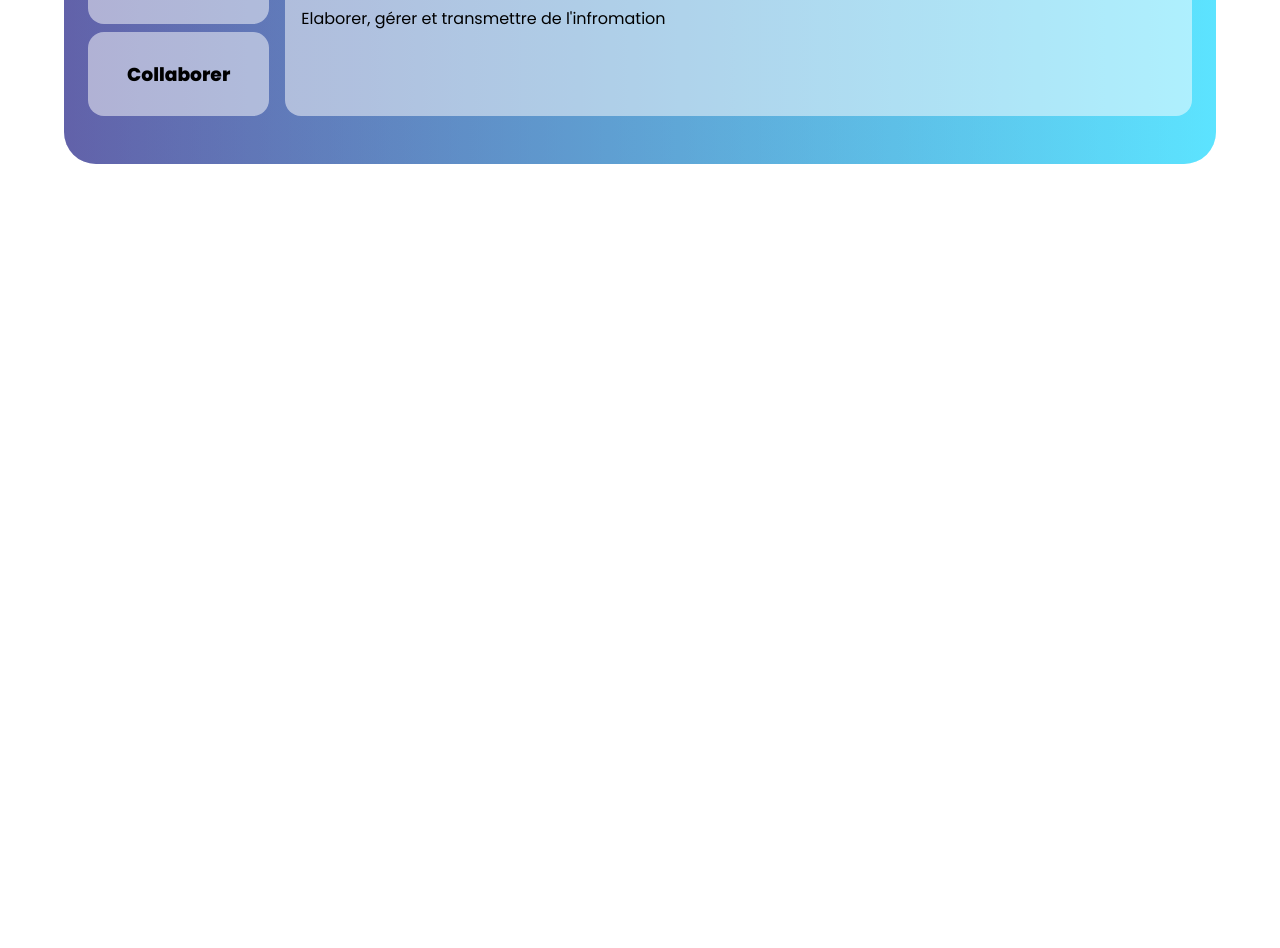
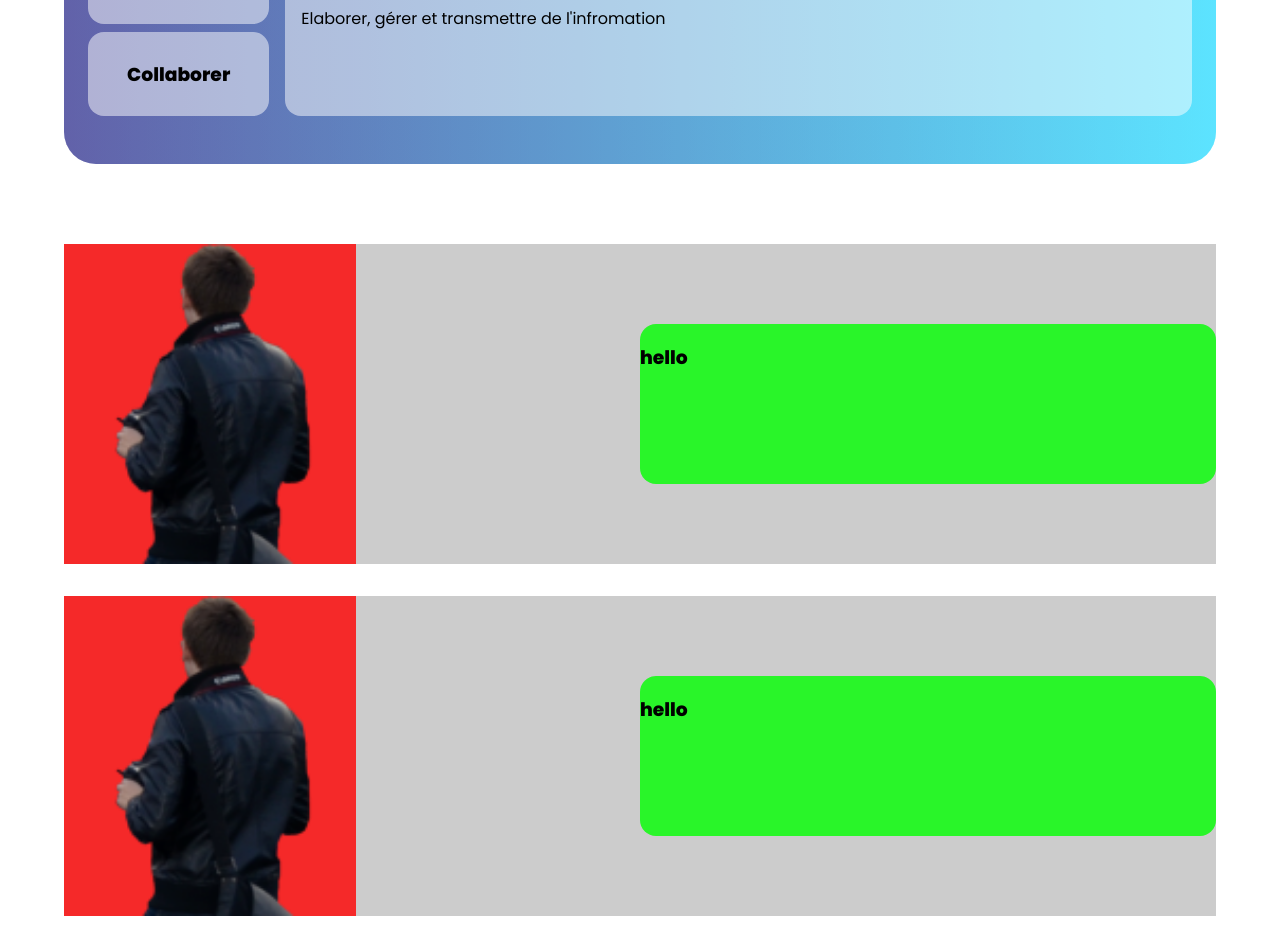
Before and after one commit to loan-mgt/Portfolio, a plain HTML site: page index.html in a window 1280 px wide. Shown: the part 1356-2304 px from the top of the page. Before the commit the page ends 1600 px from the top, so only its background shows below. Drawn offline with Linux system fonts and the light colour scheme.

Commit message:
start project list

```diff
--- a/SRC/CSS/index.css
+++ b/SRC/CSS/index.css
@@ -352,3 +352,42 @@ a{
     opacity: 0;
     /*transform: translateY(-100vh);*/
 }
+
+
+.projects{
+    width: 100%;
+
+    display: grid;
+    grid-template-columns: 1fr;
+    gap: 2rem;
+    justify-items: center;
+    align-items: center;
+    margin-bottom: 2rem;
+}
+
+.project{
+    width: 90%;
+    height: 20rem;
+/*    max-height: 20vh;*/
+    overflow: hidden;
+    background-color: rgba(0, 0, 0, .2);
+    display: grid;
+    grid-template-columns: 1fr 1fr;
+    align-items: center;
+}
+
+.project .illustration{
+    background-color: rgba(255, 0, 0, .8);
+    height: 100%;
+    max-height: 100%;
+
+
+}
+
+
+.project .info{
+    background-color: rgba(0, 255, 0, .8);
+    height: 50%;
+    width: 100%;
+    border-radius: 1rem;
+}
--- a/index.html
+++ b/index.html
@@ -265,5 +265,24 @@
 
 </div>
 
+<div class="projects">
+    <div class="project">
+
+        <img class="illustration" src="SRC/IMG/me.png">
+
+        <div class="info">
+            <h3>hello</h3>
+        </div>
+    </div>
+    <div class="project">
+
+        <img class="illustration" src="SRC/IMG/me.png">
+
+        <div class="info">
+            <h3>hello</h3>
+        </div>
+    </div>
+</div>
+
 </body>
 </html>
```
